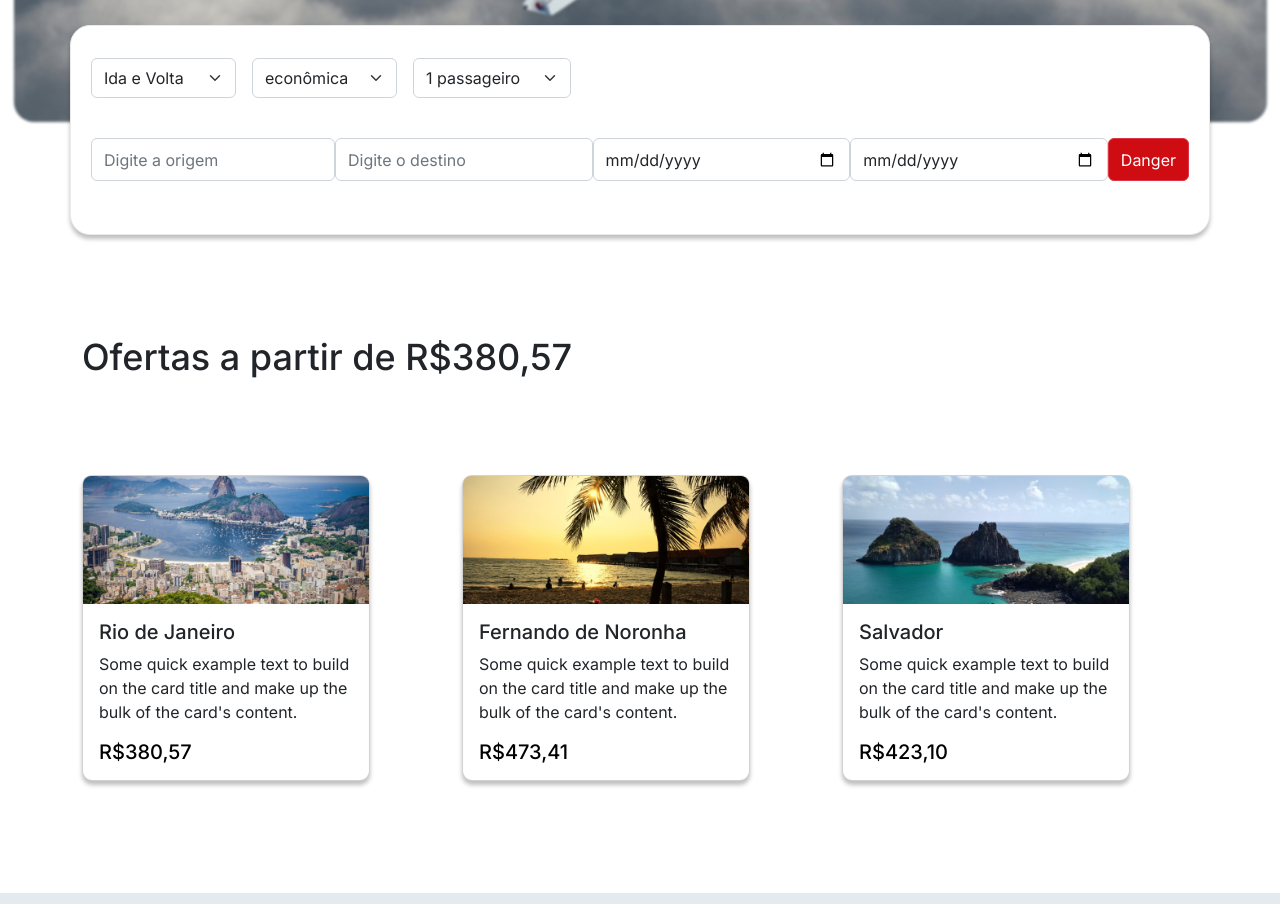
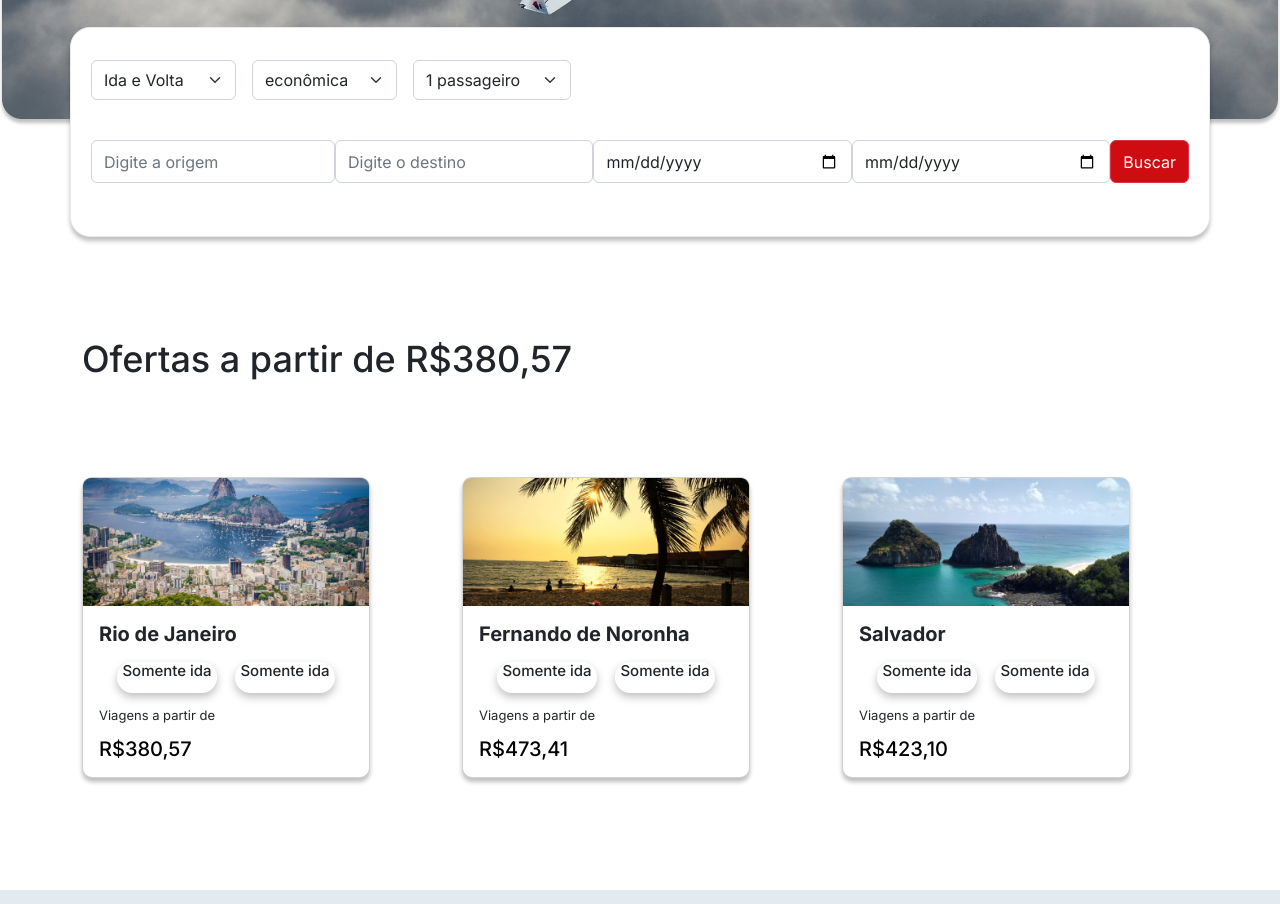
Before and after one commit to NeckBlick/Passagem-aera, a React (Create React App) app: page / in a window 1280 px wide. Shown: the part 400-1304 px from the top of the page. Built offline with nearby package versions, Linux system fonts and the light colour scheme.

Commit message:
pag_home

```diff
--- a/src/pages/Home/index.js
+++ b/src/pages/Home/index.js
@@ -65,7 +65,7 @@ function Home() {
               placeholder="Volta : Data"
             />
 
-            <Button variant="danger" className='botao_voos'>Danger</Button>{' '}
+            <Button variant="danger" className='botao_voos'>Buscar</Button>{' '}
 
           </div>
 
@@ -90,10 +90,19 @@ function Home() {
               <Card className='imagem' style={{ width: '18rem' }}>
             <Card.Img variant="top" src="assets/imagem_cidade_1.png" />
             <Card.Body>
-              <Card.Title>Rio de Janeiro</Card.Title>
-              <Card.Text>
-                Some quick example text to build on the card title and make up the
-                bulk of the card's content.
+              <Card.Title className='nome_cidade'>Rio de Janeiro</Card.Title>
+              <div className='varias_opcoes'>
+
+              <div className='opcoes'>
+                <p className='texto_opcoes'>Somente ida </p>
+              </div>
+              <div className='opcoes'>
+                <p className='texto_opcoes'>Somente ida </p>
+              </div>
+
+              </div>
+              <Card.Text className='texto_viagem'>
+                Viagens a partir de
               </Card.Text>
               <Card.Text className='preco_viagem'>
                 R$380,57
@@ -106,10 +115,19 @@ function Home() {
               <Card className='imagem' style={{ width: '18rem' }}>
             <Card.Img variant="top" src="assets/imagem_cidade_02.png" />
             <Card.Body>
-              <Card.Title>Fernando de Noronha</Card.Title>
-              <Card.Text>
-                Some quick example text to build on the card title and make up the
-                bulk of the card's content.
+              <Card.Title className='nome_cidade'>Fernando de Noronha</Card.Title>
+              <div className='varias_opcoes'>
+
+              <div className='opcoes'>
+                <p className='texto_opcoes'>Somente ida </p>
+              </div>
+              <div className='opcoes'>
+                <p className='texto_opcoes'>Somente ida </p>
+              </div>
+
+              </div>
+              <Card.Text className='texto_viagem'>
+                Viagens a partir de
               </Card.Text>
               <Card.Text className='preco_viagem'>
                 R$473,41
@@ -122,10 +140,19 @@ function Home() {
               <Card className='imagem' style={{ width: '18rem' }}>
             <Card.Img variant="top" src="assets/imagem_cidade_03.png" />
             <Card.Body>
-              <Card.Title>Salvador</Card.Title>
-              <Card.Text>
-                Some quick example text to build on the card title and make up the
-                bulk of the card's content.
+              <Card.Title className='nome_cidade'>Salvador</Card.Title>
+              <div className='varias_opcoes'>
+
+              <div className='opcoes'>
+                <p className='texto_opcoes'>Somente ida </p>
+              </div>
+              <div className='opcoes'>
+                <p className='texto_opcoes'>Somente ida </p>
+              </div>
+
+              </div>
+              <Card.Text className='texto_viagem'>
+                Viagens a partir de
               </Card.Text>
               <Card.Text className='preco_viagem'>
                 R$423,10
--- a/src/pages/Home/style.css
+++ b/src/pages/Home/style.css
@@ -8,10 +8,16 @@
     align-items: center;
     justify-content: center;
 }
+@media (max-width:1274px) {
+    .imagem-aviao{
+
+        width: 1270px;
+    }
+}
 
 .dados-passagens{
     display: flex;
-    width: 1188px;
+    width: 1250px;
     height: 210px;
     position: relative;
     z-index: 99999;
@@ -70,6 +76,7 @@
 }
 .botao_voos{
     background-color: #cf0c12;
+    width: 100px;
 }
 .botao_voos:hover{
     background-color: #7b0408;
@@ -98,3 +105,34 @@ font-size: 20px;
 line-height: 24px;
 color: #000;
 }
+.texto_viagem{
+    font-style: normal;
+font-weight: 400;
+font-size: 13px;
+line-height: 12px;
+}
+.nome_cidade{
+    font-weight: 700;
+}
+.opcoes{
+    height: 31px;
+    width: 100px;
+    filter: drop-shadow(0px 4px 4px rgba(0, 0, 0, 0.25));
+    background: #FFFFFF;
+border-radius: 20px;
+}
+.texto_opcoes{
+    font-weight: 500;
+font-size: 15px;
+line-height: 18px;
+text-align: center;
+justify-content: center;
+align-items: center;
+}
+.varias_opcoes{
+    flex-direction: row;
+    display: flex;
+    justify-content: space-evenly;
+    margin-top: 1rem;
+    margin-bottom: 1rem;
+}
```
Also changed, not shown: public/assets/imagem_aviao.png.
